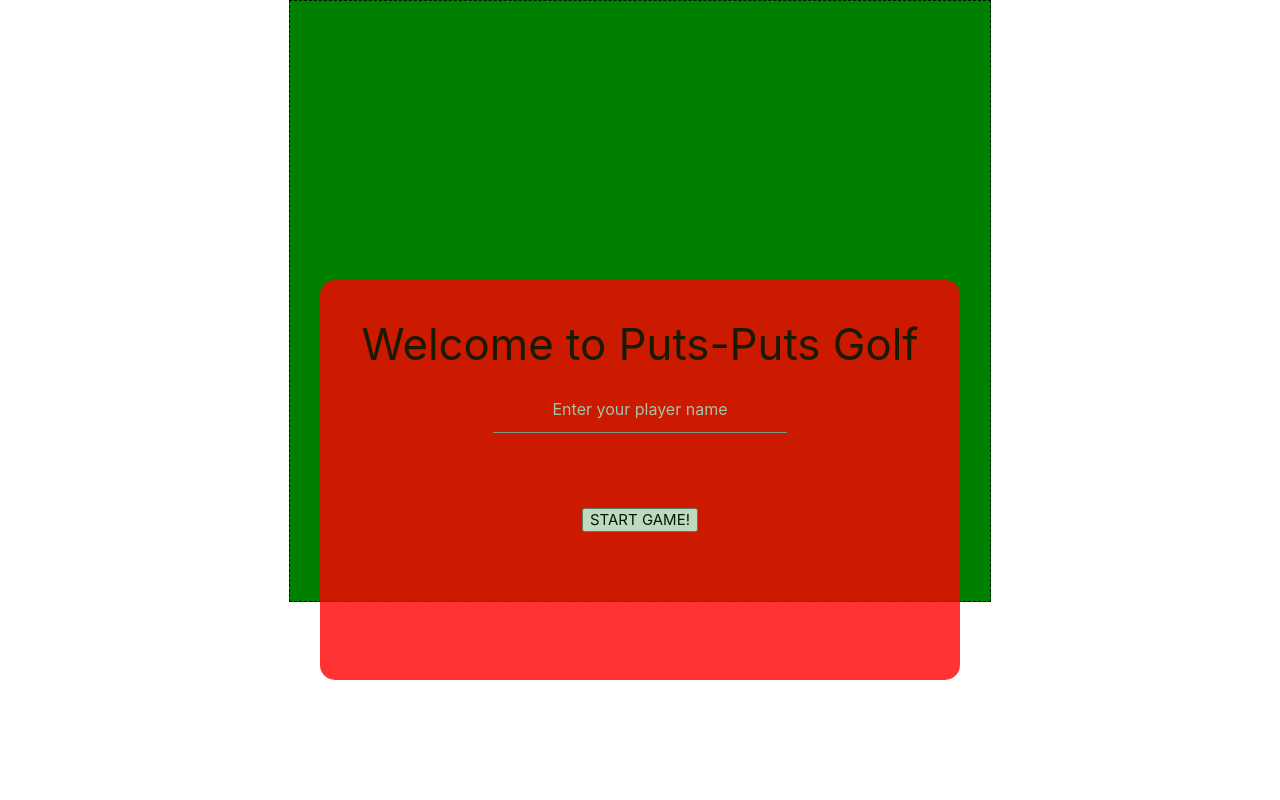
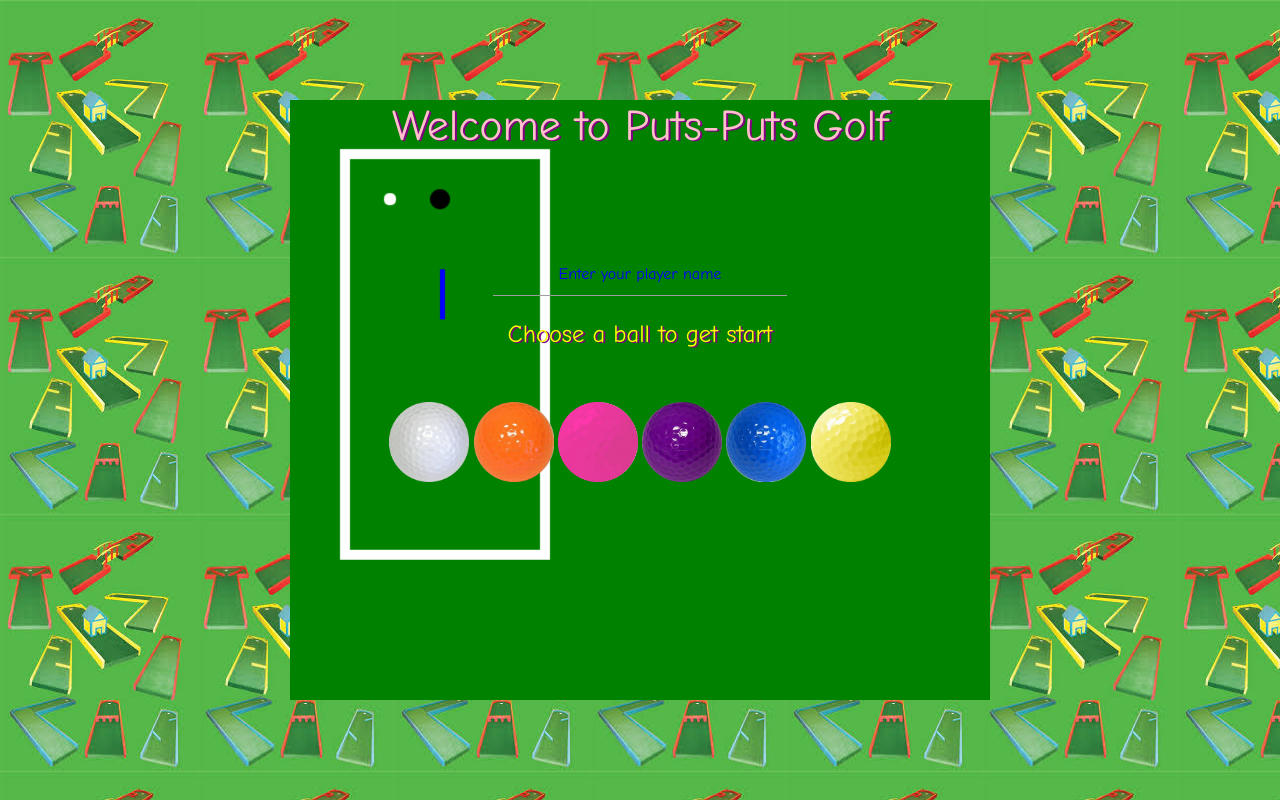
Before and after one commit to brennanholtzclaw/game_time, a website: page index.html in a window 1280 px wide. Drawn offline with nearby package versions, Linux system fonts and the light colour scheme.

Commit message:
add welcome card to index.html
add form that accepts player name and ball color

```diff
--- a/index.html
+++ b/index.html
@@ -6,7 +6,8 @@
   <link href="lib/style.css" rel="stylesheet">
   <link rel="stylesheet" href="https://cdnjs.cloudflare.com/ajax/libs/materialize/0.97.6/css/materialize.min.css">
 </head>
-<body>
+<body background='./images/background.png'>
+  <div id='background-div'>
 
   <canvas id="game"
           class="game-canvas"
@@ -14,20 +15,32 @@
           height="600px"></canvas>
 
   <div id='welcome-card'>
-    <h3>Welcome to Puts-Puts Golf</h3>
+    <h3 class='text'id='welcome-text'>Welcome to Puts-Puts Golf</h3>
     <form id='start-game-form'>
-      <input type='text' id="player-name" placeholder="Enter your player name" name="name"><br><br>
-      <select id='ball-colors' name='ball-colors'>
-        <option value="" disabled selected>Choose the color of your ball</option>
-        <option value='white'>White</option>
-        <option value='red'>Red</option>
-        <option value='blue'>Blue</option>
-        <option value='yellow'>Yellow</option>
-        <option value='pink'>Pink</option>
-      </select><br><br>
-      <button id='start-button' type="button">START GAME!</button>
+      <input type='text' id="player-name" placeholder="Enter your player name"
+      name="name" class='validate' autocomplete='off'><br>
     </form>
-  </div>
+    <h5 class='text' id='ball-color-text'>Choose a ball to get start</h5><br><br>
+        <div class="row">
+          <div class="col s12 m12" id='ball-color-div'>
+              <a class='a-ball-color' id='white' href='#'><img class='ball-colors'
+                src='./images/white-ball.png' /></a>
+              <a class='a-ball-color' id='orange' href='#'><img class='ball-colors'
+                src='./images/orange-ball.png' /></a>
+              <a class='a-ball-color' id='pink' href='#'><img class='ball-colors'
+                src='./images/pink-ball.gif' /></a>
+              <a class='a-ball-color' id='purple' href='#'><img class='ball-colors'
+                src='./images/purple-ball.png' /></a>
+              <a class='a-ball-color' id='blue' href='#'><img class='ball-colors'
+                src='./images/blue-ball.png' /></a>
+              <a class='a-ball-color' id='yellow' href='#'><img class='ball-colors'
+                src='./images/yellow-ball.png' /></a>
+          </div>
+
+          <div id='score-card'>
+          </div>
+
+        </div>
 
   <script src="main.bundle.js"></script>
 </body>
--- a/lib/get_ball_color.js
+++ b/lib/get_ball_color.js
@@ -1,8 +1,9 @@
 var $ = require('./jquery')
+
 
 var getBallColor = function() {
     var ballColor = $("ball-color").val();
-    return ballColor
+    return ballColor || 'white'
 }
 
 module.exports = getBallColor;
--- a/lib/get_player_name.js
+++ b/lib/get_player_name.js
@@ -1,7 +1,7 @@
 var $ = require('./jquery')
 
 var getPlayerName = function() {
-    $("#welcome-card").hide();
+    $("#welcome-card").fadeOut();
     var playerName = $("#player-name").val();
     return playerName
 }
--- a/lib/style.css
+++ b/lib/style.css
@@ -1,31 +1,52 @@
 .game-canvas {
-  border: 1px dashed;
+  top: 0;
+  bottom: 0;
+  right: 0;
+  left: 0;
+  padding: 12px;
   margin: auto;
   display: block;
+  position: fixed;
+  /*width: 50%;*/
+  min-width: 700px;
+  height: 600px;
   background-color: green;
+
 }
 
 /*style welcome card*/
 
 #welcome-card {
-  bottom: 15%;
+  /*border: 1px dashed;*/
+  bottom: 0%;
   right: 0;
   left: 0;
+  top: 0;
   margin: auto;
   padding: 12px;
-  opacity: 0.80;
+  /*opacity: 0.80;*/
   border-radius: 15px;
   position: fixed;
   width: 50%;
-  min-width: 300px;
-  height: 400px;
-  background: red;
+  min-width: 700px;
+  height: 600px;
+  background-image: url('../images/welcome-card-background.png');
+  background-size: 700px 600px;
   /*z-index: 15;*/
   text-align: center;
+  /*text-shadow: 2px 1px white;*/
+  /*color: purple;*/
+  /*font-family: "Comic Sans MS", cursive, sans-serif;*/
 }
 
-#ball-color {
-  max-width: 23vw;
+.ball-colors {
+  width: 80px;
+  height: 80px;
+  display: inline;
+}
+
+.ball-color-div {
+  display: inline;
 }
 
 input {
@@ -35,3 +56,25 @@ input {
 #player-name {
   max-width: 23vw;
 }
+
+#welcome-text {
+  margin-top: -10px;
+  text-shadow: 2px 1px purple;
+  color: pink;
+  font-family: "Comic Sans MS", cursive, sans-serif;
+}
+ #ball-color-text {
+  text-shadow: 2px 1px purple;
+  color: yellow;
+  font-family: "Comic Sans MS", cursive, sans-serif;
+ }
+
+#start-game-form {
+  margin-top: 100px;
+}
+
+::-webkit-input-placeholder {
+  /*text-shadow: 2px 1px white;*/
+  font-family: "Comic Sans MS", cursive, sans-serif;
+  color: blue !important;
+}
```
Also changed, not shown: lib/index.js (+15 -10 lines), lib/player.js (+5 -6 lines), images/background-image.jpeg (added), images/background-img.png (added), images/background.png (added), images/blue-ball.png (added), images/orange-ball.png (added), images/pink-ball.gif (added), images/purple-ball.png (added), images/putt-putt-background.png (added), images/welcome-card-background.png (added), images/white-ball.png (added), images/yellow-ball.png (added), 2 other files.
